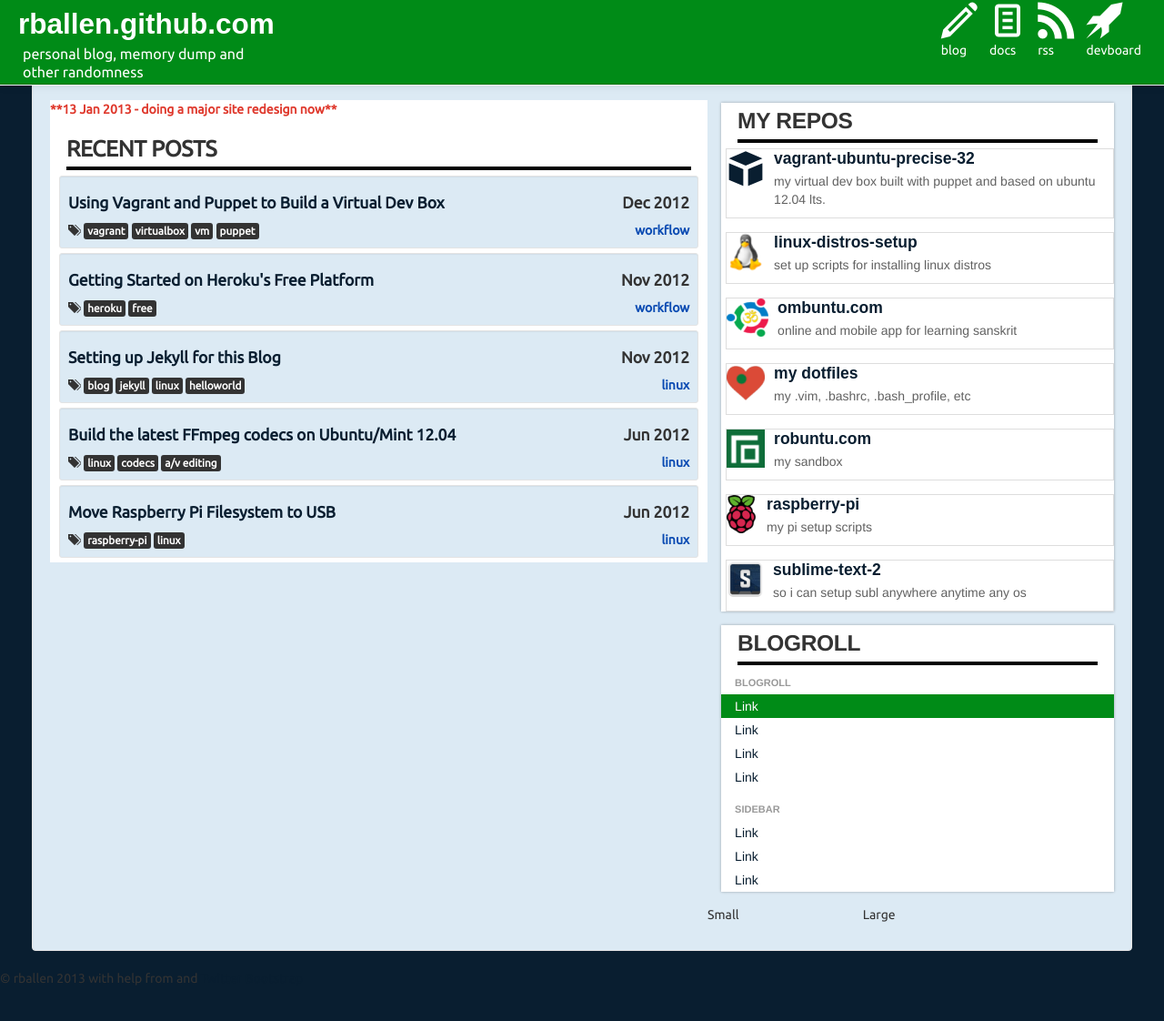
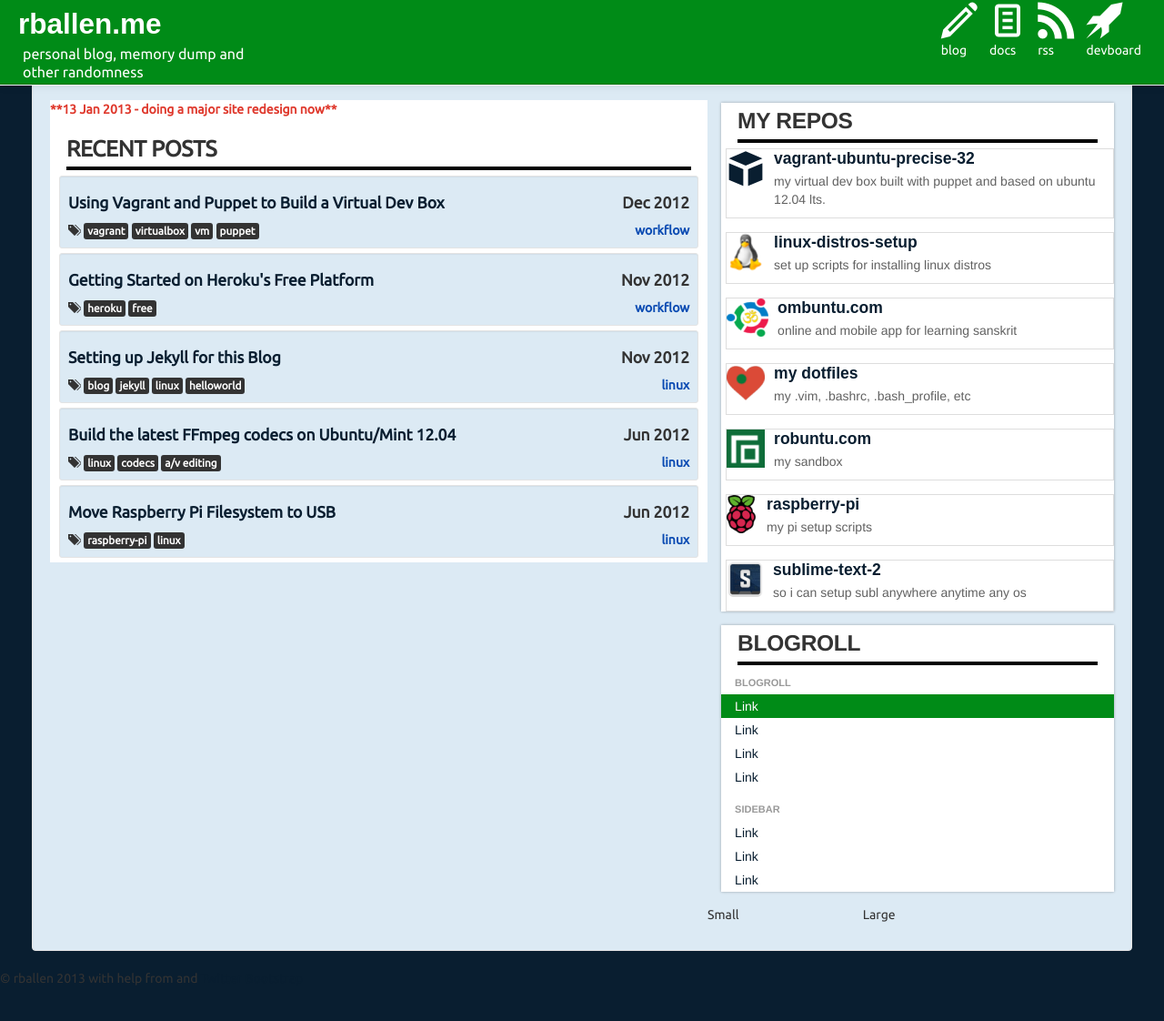
Before and after one commit to rballen/rballen.github.com, a Jekyll site: the page built from index.html, in a window 1280 px wide and 1135 px high. Shown: the top 1122 px of the window at 91% size. Built offline with Jekyll 4.4.1, drawn with Linux system fonts in a browser that asks for light colours; some web fonts are replaced; Markdown is read by kramdown in place of the engine named in the settings.

```diff
--- /dev/null
+++ b/CNAME
@@ -0,0 +1 @@
+rballen.me
--- a/_config.yml
+++ b/_config.yml
@@ -29,7 +29,7 @@ author :
 # Else if you are pushing to username.github.com, replace with your username.
 # Finally if you are pushing to a GitHub project page, include the project name at the end.
 #
-production_url : http://rballen.github.com
+production_url : http://rballen.me
 
 markdown: rdiscount
 
--- a/_includes/header.html
+++ b/_includes/header.html
@@ -118,7 +118,7 @@
         <div class="row-fluid">
           <div id="brand" class="span3">
             <h2 class="digital">
-              <a href="/">rballen.github.com</a>
+              <a href="/">rballen.me</a>
             </h2>
             <p>{{ site.tagline }}</p>
           </div>
```
Also changed, not shown: README.md.
